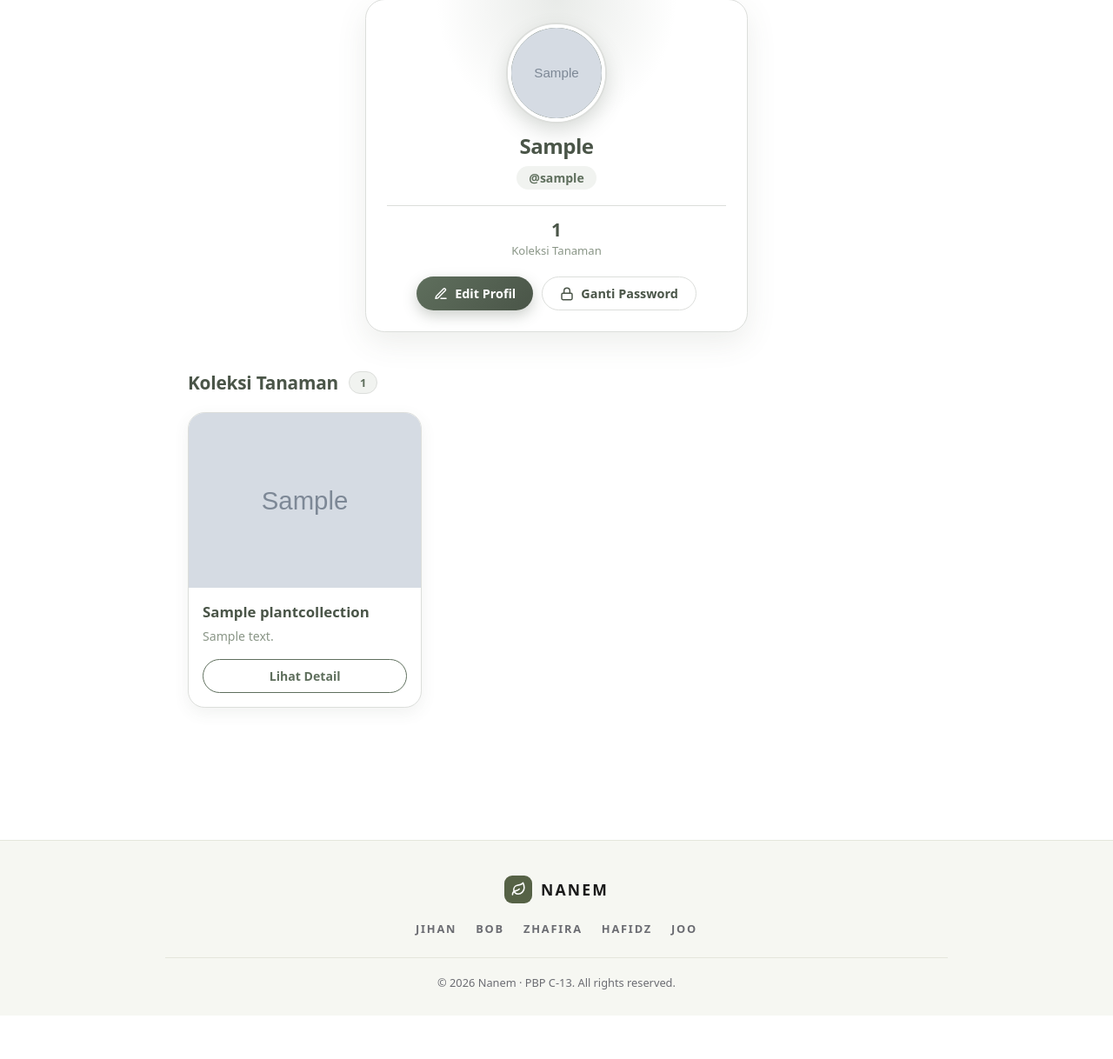
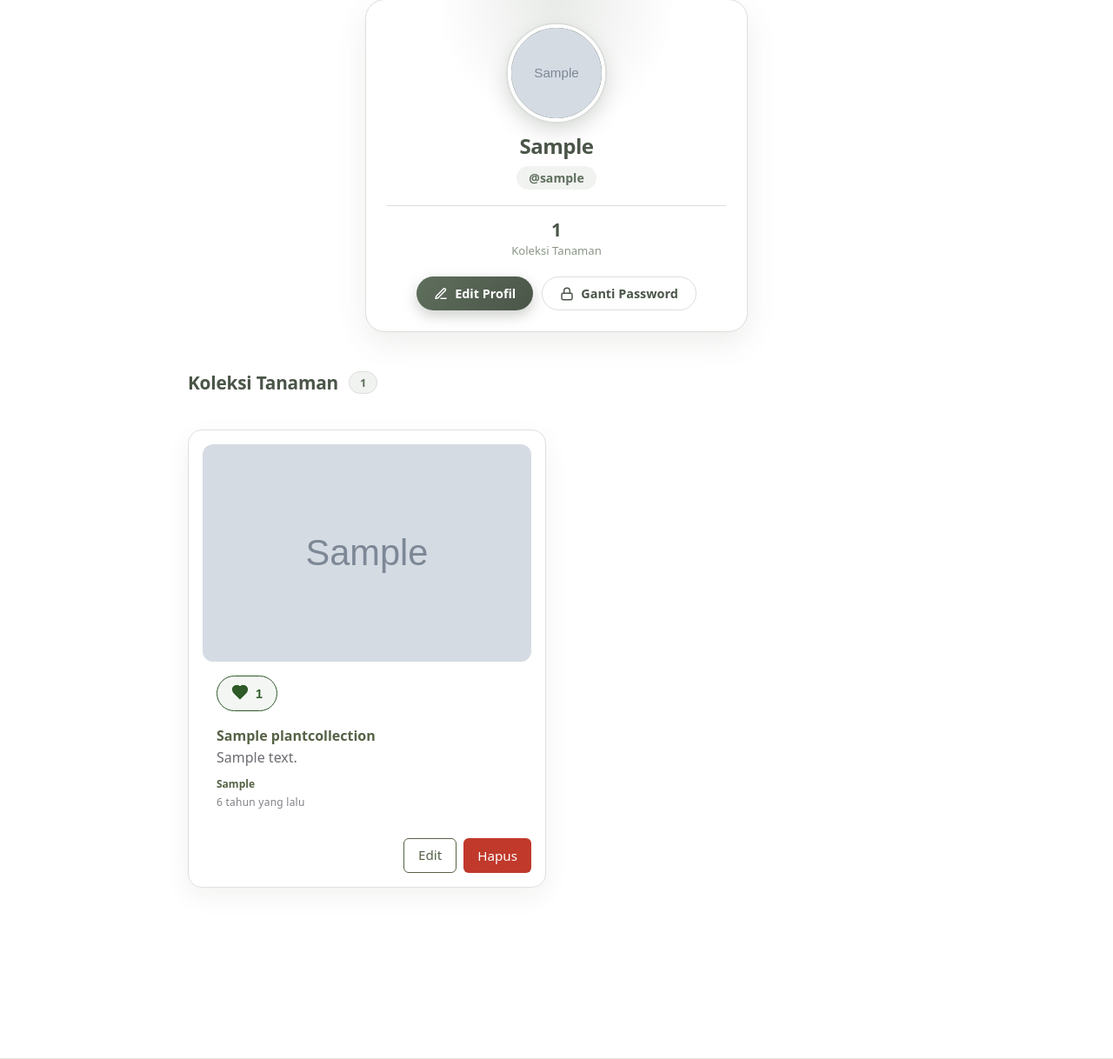
Before and after one commit to PBP-C13-25/NANEM, a Django app: page /profile/ in a window 1280 px wide. Shown: the part 208-1426 px from the top of the page at 87% size. Before the commit the page ends 1376 px from the top, so only its background shows below. Run offline with Django 5.2, Linux system fonts and the light colour scheme; a user stored in the database is signed in; tables that the repository leaves empty hold one stand-in row (values such as "Sample post"); grey boxes marked "Sample" are stand-in pictures.

Commit message:
feat(collection): card bisa diklik, hapus pakai modal + toast, profil pakai partial _grid

```diff
--- a/static/css/pages/collection.css
+++ b/static/css/pages/collection.css
@@ -1,5 +1,7 @@
 /* FEED SECTION */
-.collection-feed, .collection-detail, .form-container {
+.collection-feed,
+.collection-detail,
+.form-container {
   max-width: 800px;
   margin: 0 auto;
 }
@@ -70,7 +72,7 @@
 
 .card-desc {
   color: var(--color-muted);
-  font-size: 0,75rem;
+  font-size: 0, 75rem;
   margin: 0;
   line-height: 1.4;
 }
@@ -96,7 +98,6 @@
   justify-content: flex-end;
   align-items: center;
   gap: 8px;
-
 }
 
 .btn--sm {
@@ -130,7 +131,7 @@
   border: 1px solid var(--color-primary);
   color: var(--color-primary);
 }
-.btn--outline-detail{
+.btn--outline-detail {
   margin-left: auto !important;
   background: transparent;
   border: 1px solid var(--color-primary);
@@ -175,7 +176,9 @@
   height: 20px;
   fill: none !important; /* Dalamnya transparan/kosong */
   stroke: currentColor !important; /* Garis tepi mengikuti warna teks */
-  transition: fill 0.2s ease, stroke 0.2s ease;
+  transition:
+    fill 0.2s ease,
+    stroke 0.2s ease;
 }
 
 /* 3. LIKED STATE: Full Love Terisi Warna Tema */
@@ -279,3 +282,42 @@
   height: 100%;
   object-fit: cover;
 }
+
+/* Seluruh card bisa diklik ke detail (stretched link) */
+.feed-grid .card {
+  position: relative;
+  cursor: pointer;
+  transition:
+    transform 0.2s ease,
+    box-shadow 0.2s ease;
+}
+
+.feed-grid .card:hover {
+  transform: translateY(-3px);
+  box-shadow: 0 10px 24px rgba(0, 0, 0, 0.08);
+}
+
+.card-link {
+  color: inherit;
+  text-decoration: none;
+}
+
+.card-link::after {
+  content: "";
+  position: absolute;
+  inset: 0;
+  z-index: 1;
+}
+
+/* Tombol like & Edit/Hapus tetap bisa diklik di atas lapisan link */
+.feed-grid .btn-like,
+.feed-grid .owner-actions {
+  position: relative;
+  z-index: 2;
+}
+
+/* Penanda fokus keyboard di seluruh card */
+.feed-grid .card:has(.card-link:focus-visible) {
+  outline: 3px solid rgba(92, 114, 85, 0.35);
+  outline-offset: 2px;
+}
--- a/templates/plant_collection/_grid.html
+++ b/templates/plant_collection/_grid.html
@@ -14,7 +14,7 @@
                         <span class="like-count">{{ post.likes.count }}</span>
                     </button>
                 </div>
-                <h1 class="card-title">{{ post.title }}</h1>
+                <h1 class="card-title"><a href="{% url 'collection:detail' post.pk %}" class="card-link">{{ post.title }}</a></h1>
                 <p class="card-desc">{{ post.description }}</p>
                 <div class="author-name">
                     <strong>{{ post.owner.first_name|default:post.owner.username }}</strong>
@@ -23,13 +23,21 @@
                     {{ post.created_at|timesince|truncatewords:2|cut:","|cut:"…"}} yang lalu
                 </span>
             </div>
-            {% if request.user == post.owner %}
+                        {% if request.user == post.owner %}
             <div class="owner-actions">
                 <a href="{% url 'collection:edit' post.pk %}" class="btn btn--outline">Edit</a>
-                <a href="{% url 'collection:delete' post.pk %}" class="btn btn--danger">Hapus</a>
+                <button type="button" class="btn btn--danger" data-modal-open="delete-post-{{ post.pk }}">Hapus</button>
             </div>
             {% endif %}
         </div>
+
+        {% if request.user == post.owner %}
+            {% url 'collection:delete' post.pk as delete_url %}
+            {% with pk_str=post.pk|stringformat:"s" %}
+                {% include "components/confirm_modal.html" with id="delete-post-"|add:pk_str title="Hapus postingan?" message="Postingan ini akan dihapus permanen dan tidak bisa dikembalikan." action=delete_url confirm_label="Ya, Hapus" danger=True %}
+            {% endwith %}
+        {% endif %}
+
         {% empty %}
         <div style="grid-column: 1 / -1; text-align: center; color: var(--color-muted); padding: 40px;">
             <p>Yahhh, masih belum ada postingan apapun nih.</p>
--- a/templates/profiles/profile.html
+++ b/templates/profiles/profile.html
@@ -11,6 +11,7 @@
 
 {% block extra_css %}
 <link rel="stylesheet" href="{% static 'css/pages/profile.css' %}">
+<link rel="stylesheet" href="{% static 'css/pages/collection.css' %}">
 {% endblock %}
 
 {% block content %}
@@ -305,41 +306,12 @@
             {% endif %}
         </div>
 
-        {% if user_collections %}
-            <div class="pf-grid">
-                {% for post in user_collections %}
-                <div class="pf-post">
-                    <div class="pf-thumb">
-                        {% if post.photo %}
-                            <img src="{{ post.photo.url }}" alt="{{ post.title }}">
-                        {% else %}
-                            <div class="pf-thumb-empty">
-                                <svg width="32" height="32" viewBox="0 0 24 24" fill="none" stroke="currentColor" stroke-width="1.6" stroke-linecap="round" stroke-linejoin="round"><rect x="3" y="3" width="18" height="18" rx="2"/><circle cx="8.5" cy="8.5" r="1.5"/><polyline points="21 15 16 10 5 21"/></svg>
-                                Gambar tidak tersedia
-                            </div>
-                        {% endif %}
-                    </div>
-                    <div class="pf-post-body">
-                        <h5 class="pf-post-title">{{ post.title }}</h5>
-                        <p class="pf-post-desc">{{ post.description|truncatewords:6 }}</p>
-                        <a href="{% url 'collection:detail' post.pk %}" class="pf-post-btn">Lihat Detail</a>
-                    </div>
-                </div>
-                {% endfor %}
-            </div>
-        {% else %}
-
-            <div class="pf-empty">
-                <svg width="48" height="48" viewBox="0 0 24 24" fill="none" stroke="currentColor" stroke-width="1.5" stroke-linecap="round" stroke-linejoin="round">
-                    <circle cx="12" cy="12" r="9"/>
-                    <path d="M9 9l6 6"/>
-                    <path d="M15 9l-6 6"/>
-                </svg>
-                <p>Belum ada postingan koleksi tanaman dari pengguna ini.</p>
-            </div>
-
-        {% endif %}
+        {% include "plant_collection/_grid.html" with collections=user_collections %}
     </div>
 
 </div>
 {% endblock %}
+
+{% block extra_js %}
+<script src="{% static 'js/pages/collection.js' %}"></script>
+{% endblock %}
```
Also changed, not shown: apps/plant_collection/views.py (+9 -0 lines). Lines whose indentation alone changed are shown as unchanged.
